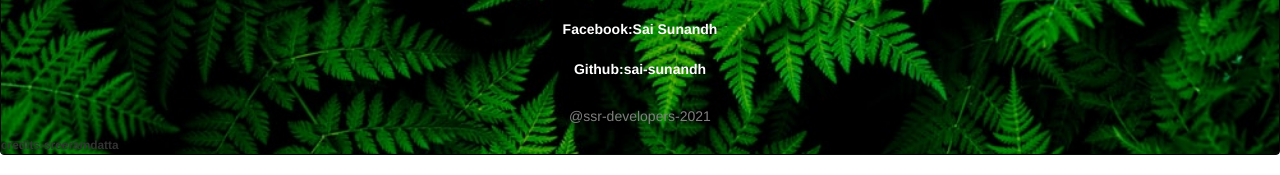
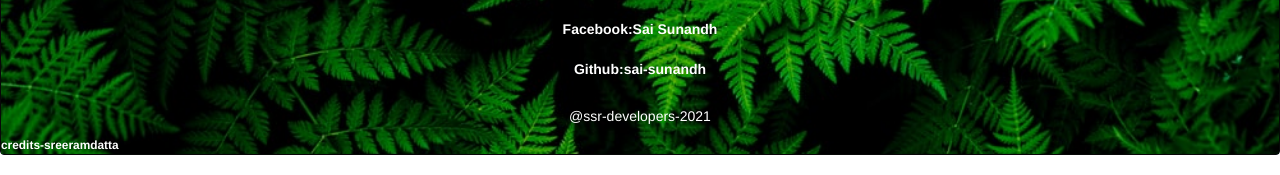
Before and after one commit to sai-sunandh/covidsupportsystem, a Django app: page /owner/ in a window 1280 px wide. Shown: the part 1060-1235 px from the top of the page. Run offline with Django 3.2, Linux system fonts and the light colour scheme; some libraries are stand-ins or nearby versions.

Commit message:
Add files via upload

```diff
--- a/nmcc/templates/nmcc/owner.html
+++ b/nmcc/templates/nmcc/owner.html
@@ -34,8 +34,8 @@ This is the first webapplication done by me and the main motto of developing thi
 
 	</aside>
 	</center>
-	<h5 style="text-align:center;color:grey;border-radius:1000px;">@ssr-developers-2021</h5>
-	<small>credits-sreeramdatta</small>
+	<h5 style="text-align:center;color:white;border-radius:1000px;">@ssr-developers-2021</h5>
+	<small style="text-align:center;color:white;border-radius:1000px;">credits-sreeramdatta</small>
 </div>
 
 
```
